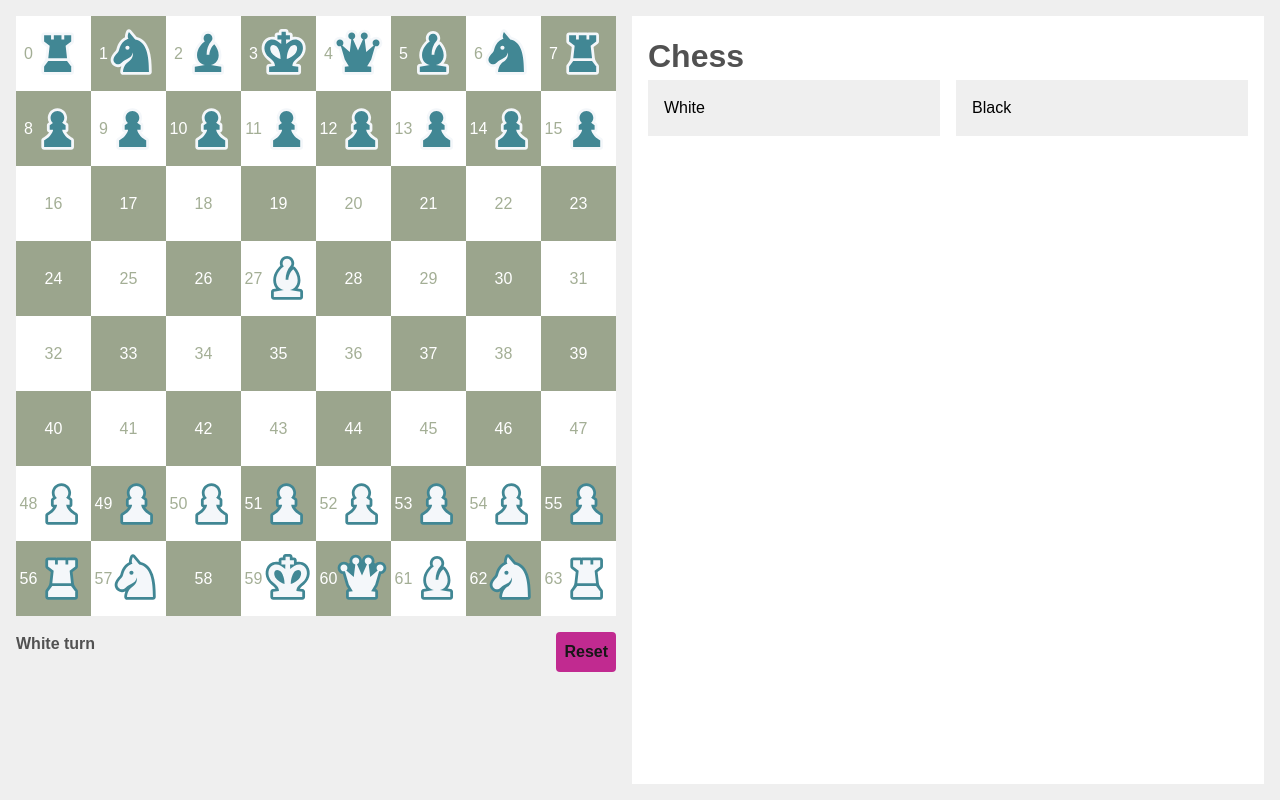
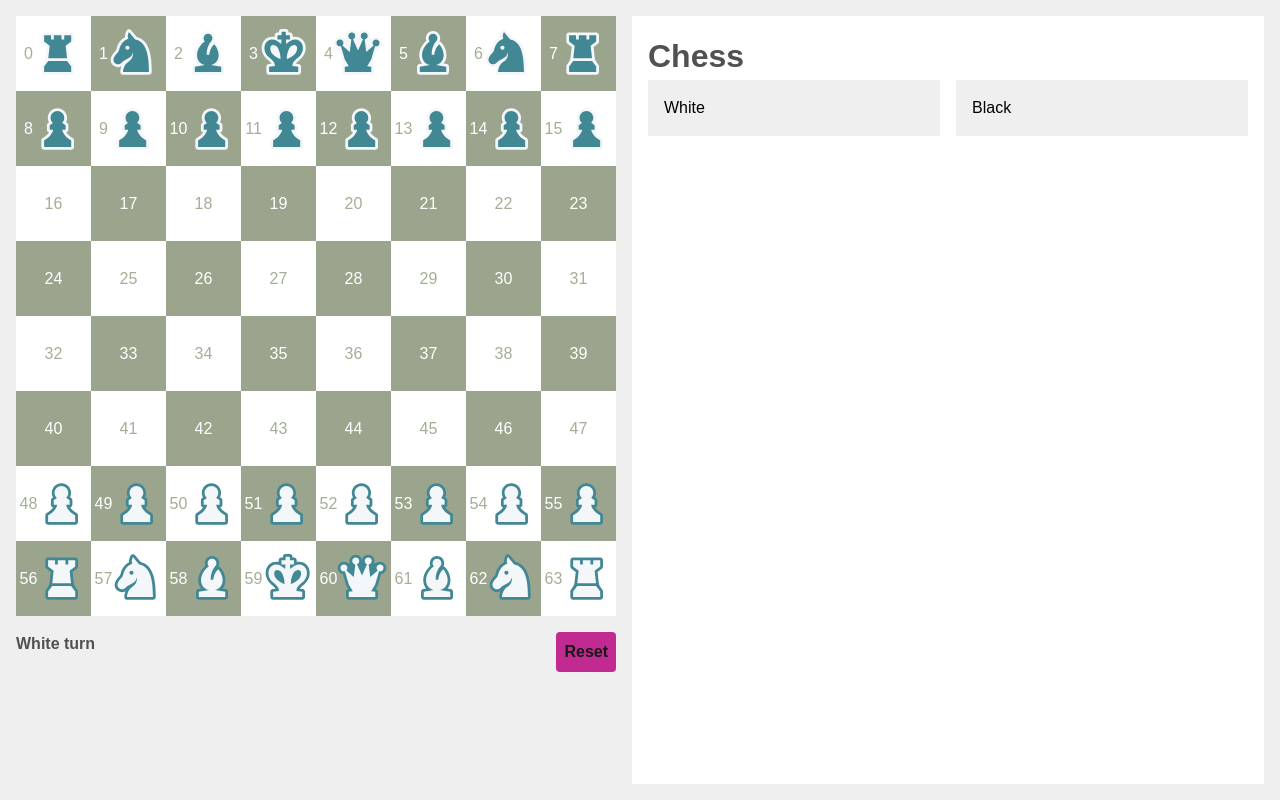
Before and after one commit to ghargrove/next-chess, a Next.js app: page / in a window 1280 px wide. Built offline with nearby package versions, Linux system fonts and the light colour scheme.

Commit message:
Reverted debug code

```diff
--- a/app/page.tsx
+++ b/app/page.tsx
@@ -65,10 +65,7 @@ export default function Home() {
   const [{ activePieces, capturedPieces, turn }, dispatch] = useReducer(
     reducer,
     {
-      activePieces: {
-        ...initialState,
-        'wh-b1': 27
-      },
+      activePieces: initialState,
       capturedPieces: [],
       turn: "white",
     }
```
